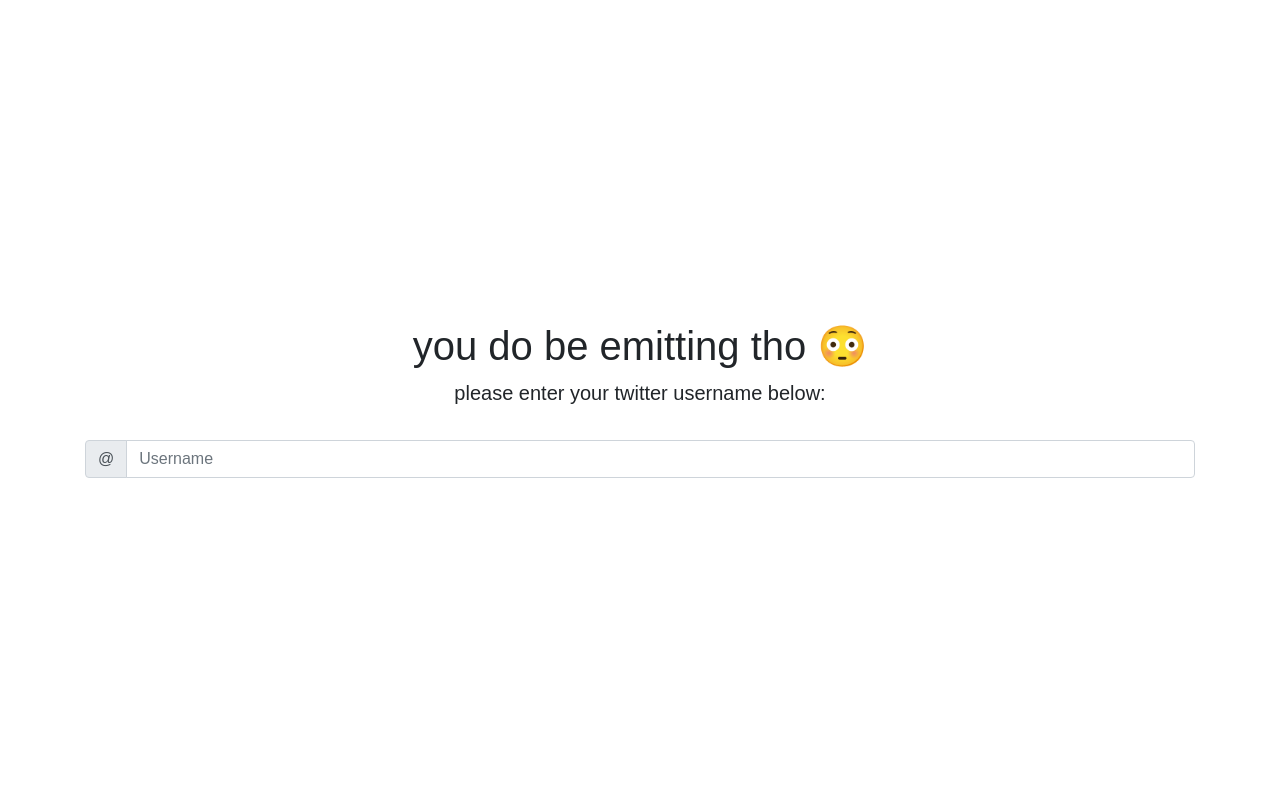
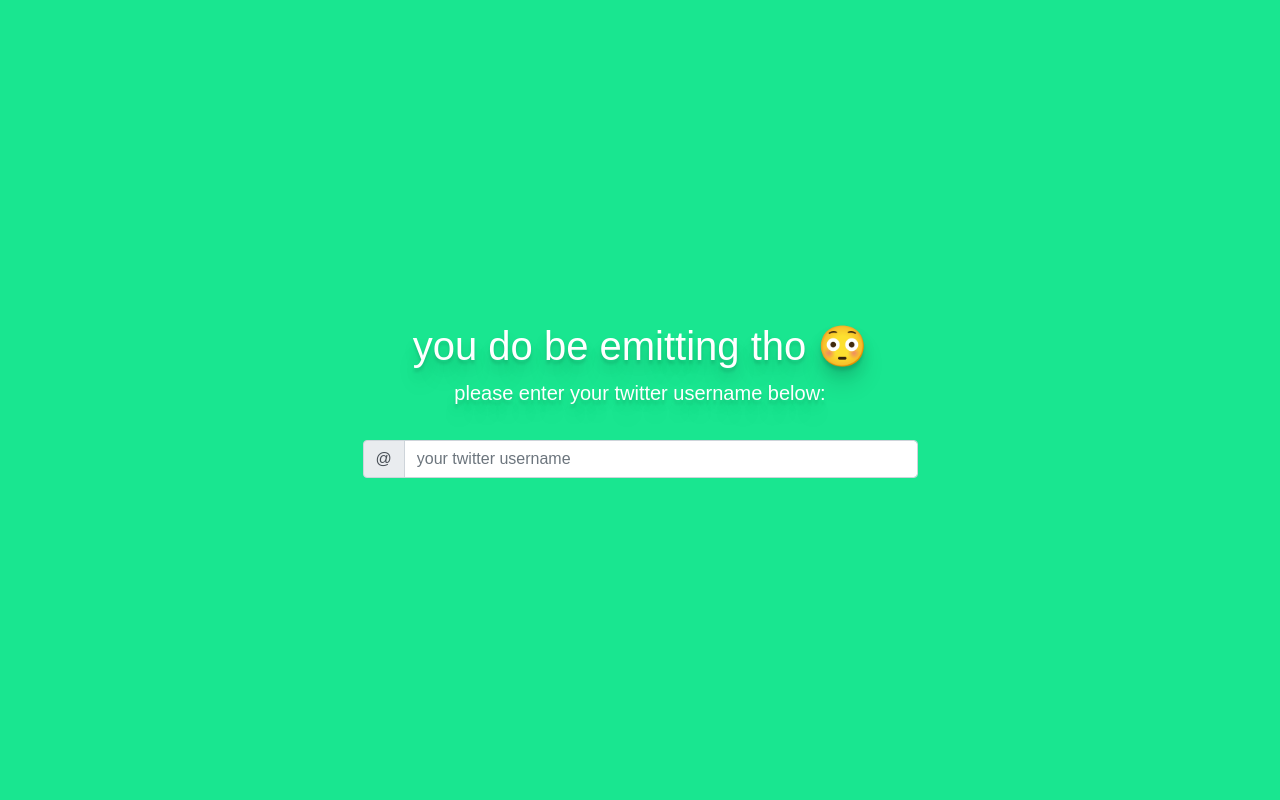
Before and after one commit to williamtnguyen/twitter-footprint, a Node server app: page / in a window 1280 px wide. Run offline with Node 20, Linux system fonts and the light colour scheme.

Commit message:
landing page proto done

```diff
--- a/public/stylesheets/style.css
+++ b/public/stylesheets/style.css
@@ -1,5 +1,7 @@
 #landingPage {
   height: 100vh;
+  background: #19e690;
+  color: #ffffff;
 }
 
 #landingPage #header {
@@ -22,4 +24,12 @@
           align-items: center;
   overflow-x: hidden;
 }
+
+#landingPage #header h1, #landingPage #header p {
+  text-shadow: 0px 4px 3px rgba(0, 0, 0, 0.1), 0px 8px 13px rgba(0, 0, 0, 0.1), 0px 18px 23px rgba(0, 0, 0, 0.1);
+}
+
+#landingPage #header .input-group {
+  width: 50%;
+}
 /*# sourceMappingURL=style.css.map */
--- a/public/stylesheets/style.scss
+++ b/public/stylesheets/style.scss
@@ -1,5 +1,11 @@
+// Sass Color variables
+$background-color: #19e690;
+
 #landingPage {
     height: 100vh;
+    background: $background-color;
+    color: #ffffff;
+
     #header {
         height: 100vh;
         font-family: 'Raleway', sans-serif;
@@ -15,7 +21,17 @@
         flex-direction: column;
         justify-content: center;
         align-items: center;
+        overflow-x: hidden;
 
-        overflow-x: hidden;
+        h1, p {
+            text-shadow:
+                    0px 4px 3px rgba(0, 0, 0, 0.1),
+                    0px 8px 13px rgba(0, 0, 0, 0.1),
+                    0px 18px 23px rgba(0, 0, 0, 0.1);
+        }
+
+        .input-group {
+            width: 50%;
+        }
     }
 }
--- a/views/landing.ejs
+++ b/views/landing.ejs
@@ -1,7 +1,7 @@
 <%- include('partials/header') %>
 
-	<div id="landingPage" class="container">
-		<div id="header" class="text-center">
+	<div id="landingPage" class="">
+		<div id="header" class="container text-center">
 			<h1 class="">you do be emitting tho 😳</h1>
 			<p class="lead text-center">please enter your twitter username below:</p>
 
@@ -9,7 +9,7 @@
 				<div class="input-group-prepend">
 				  <span class="input-group-text" id="basic-addon1">@</span>
 				</div>
-				<input type="text" class="form-control" placeholder="Username" aria-label="Username" aria-describedby="basic-addon1">
+				<input type="text" class="form-control" placeholder="your twitter username" aria-label="Username" aria-describedby="basic-addon1">
 			</div>
 		</div>
 	</div>
```
Also changed, not shown: 1 other file.
